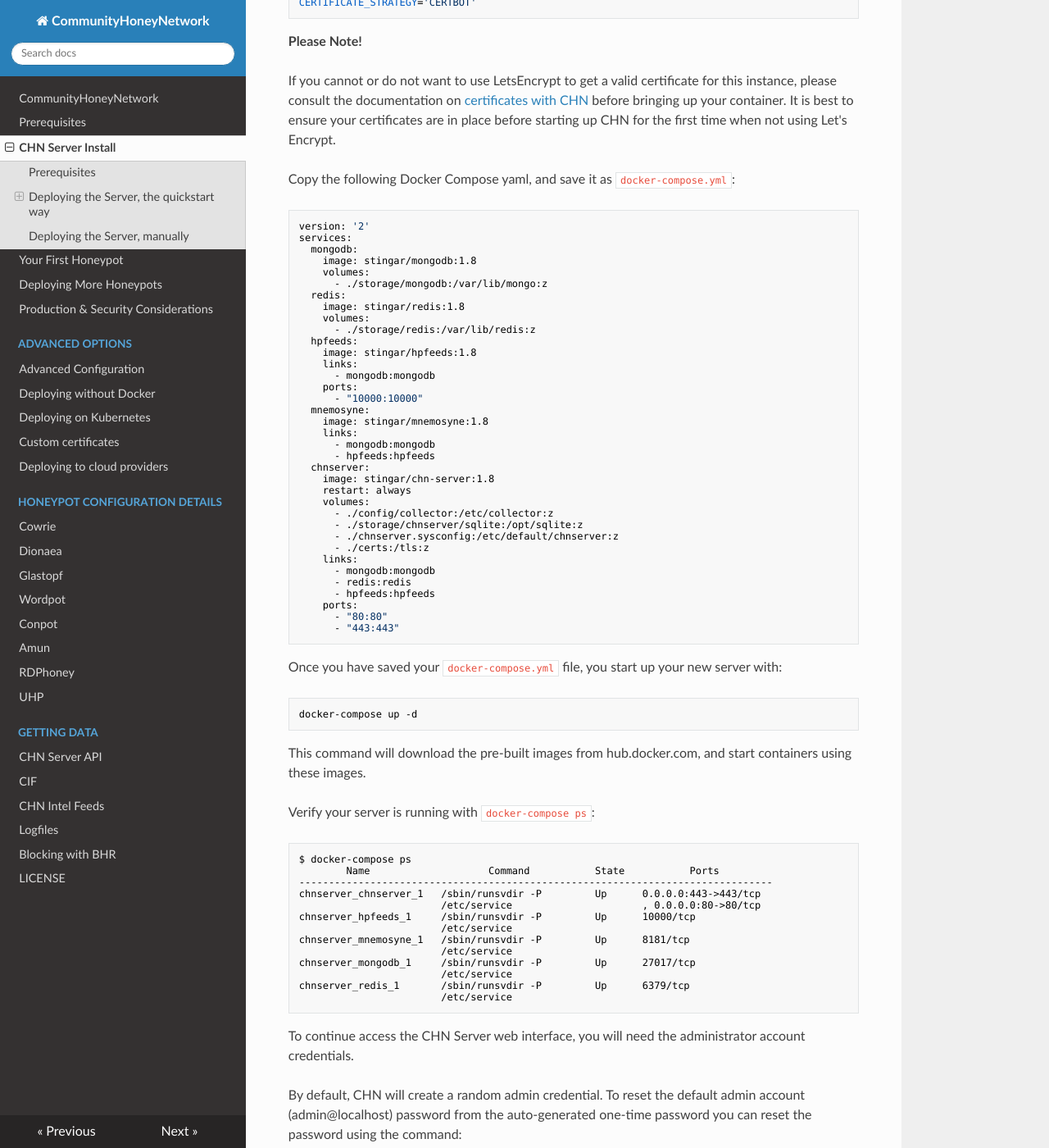
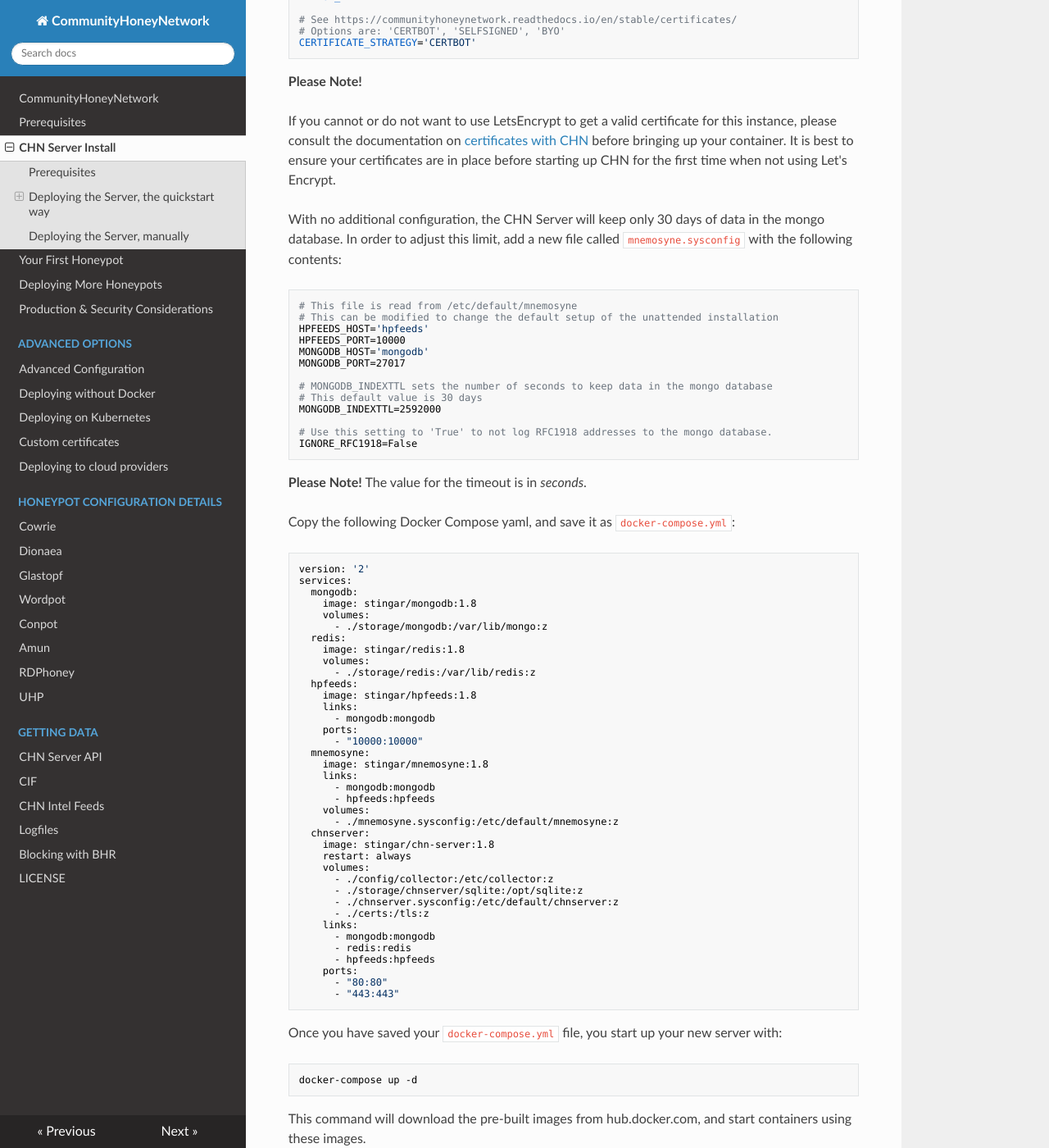
Before and after one commit to CommunityHoneyNetwork/chn-docs, an MkDocs documentation site: the page built from docs/serverinstall.md, in a window 1280 px wide and 1400 px high, scrolled down 4723 px. Shown: the whole window at 82% size. Built offline with MkDocs 1.6.1, drawn with Linux system fonts in a browser that asks for light colours; nearby versions of some CDN libraries; old or Windows-style settings are respelled for this version of MkDocs; some of the changed text lies outside the part shown.

Commit message:
minor fixes
Signed-off-by: Jesse Bowling <jesse.bowling@duke.edu>

````diff
--- a/docs/serverinstall.md
+++ b/docs/serverinstall.md
@@ -62,9 +62,11 @@ After this question is complete, an initial `chnserver.sysconfig` file will be w
 How many days of honeypot data should be maintained in the database (default 30 days)?
 Number of Days:
 ```
-Here you can set how long you'd like to maintain honeypot data in the mongo database. We reccomend keeping this
+Here you can set how long you'd like to maintain honeypot data in the mongo database. We recommend keeping this
 number relatively low (such as 14 or 30 days), and relying on the [logging mechanisms](hpfeeds-logger.md) to create
 a long-term archive.
+
+After this question is complete, an initial `mnemosyne.sysconfig` file will be written out to disk.
 
 ### Question: Remote CIFv3 logging ###
 ```bash
@@ -111,7 +113,7 @@ After this question is complete, an initial `hpfeeds-logger.sysconfig` file will
 ### Final considerations ###
 This will end the `guided_docker_compose.py` process. At this point there should be a valid docker-compose.yml file
  in the current directory (`./docker-compose.yml`), and valid config file in`./config/sysconfig/` for `chnserver.sysconfig`
- and optionally `hpfeeds-cif.sysconfig` and `hpfeeds-logger.sysconfig`.
+ and optionally `hpfeeds-cif.sysconfig`, `mnemosyne.sysconfig`, and `hpfeeds-logger.sysconfig`.
 
 At this point you can either add additional configuration to the sysconfig files in `./config/sysconfig` or start the
  server with:
@@ -211,6 +213,27 @@ If you cannot or do not want to use LetsEncrypt to get a valid certificate for t
 documentation on [certificates with CHN](certificates.md) before bringing up your container. It is best to ensure
 your certificates are in place before starting up CHN for the first time when not using Let's Encrypt.
 
+With no additional configuration, the CHN Server will keep only 30 days of data in the mongo database. In order to
+ adjust this limit, add a new file called `mnemosyne.sysconfig` with the following contents:
+
+```bash
+# This file is read from /etc/default/mnemosyne
+# This can be modified to change the default setup of the unattended installation
+HPFEEDS_HOST='hpfeeds'
+HPFEEDS_PORT=10000
+MONGODB_HOST='mongodb'
+MONGODB_PORT=27017
+
+# MONGODB_INDEXTTL sets the number of seconds to keep data in the mongo database
+# This default value is 30 days
+MONGODB_INDEXTTL=2592000
+
+# Use this setting to 'True' to not log RFC1918 addresses to the mongo database.
+IGNORE_RFC1918=False
+```
+
+__Please Note!__ The value for the timeout is in *seconds*.
+
 Copy the following Docker Compose yaml, and save it as `docker-compose.yml`:
 
 
@@ -236,6 +259,8 @@ services:
     links:
       - mongodb:mongodb
       - hpfeeds:hpfeeds
+    volumes:
+      - ./mnemosyne.sysconfig:/etc/default/mnemosyne:z
   chnserver:
     image: stingar/chn-server:1.8
     restart: always
@@ -302,4 +327,7 @@ Please know that this administrator password will be reset every time a containe
  image. If you would like to keep the same administrator password, please populate the `SUPERUSER_EMAIL` and
   `SUPERUSER_PASSWORD` fields in chnserver.sysconfig. Similarly, you can force a static `DEPLOY_KEY`.
 
+You may also wish to configure logging for your CHN Server instance at this time as well. Please see [this section](hpfeeds-logger.md)
+for more information on configuring logging.
+
 At this point you have a functioning CommunityHoneyNetwork server, ready to register honeypots and start collecting data.  Next, try [deploying your first honeypot](firstpot.md)...
````
Also changed, not shown: other parts of docs/serverinstall.md (+1 -1 lines), docs/advanced.md (deleted, +0 -62 lines), docs/certificates.md (+2 -2 lines), docs/index.md (+4 -2 lines).
